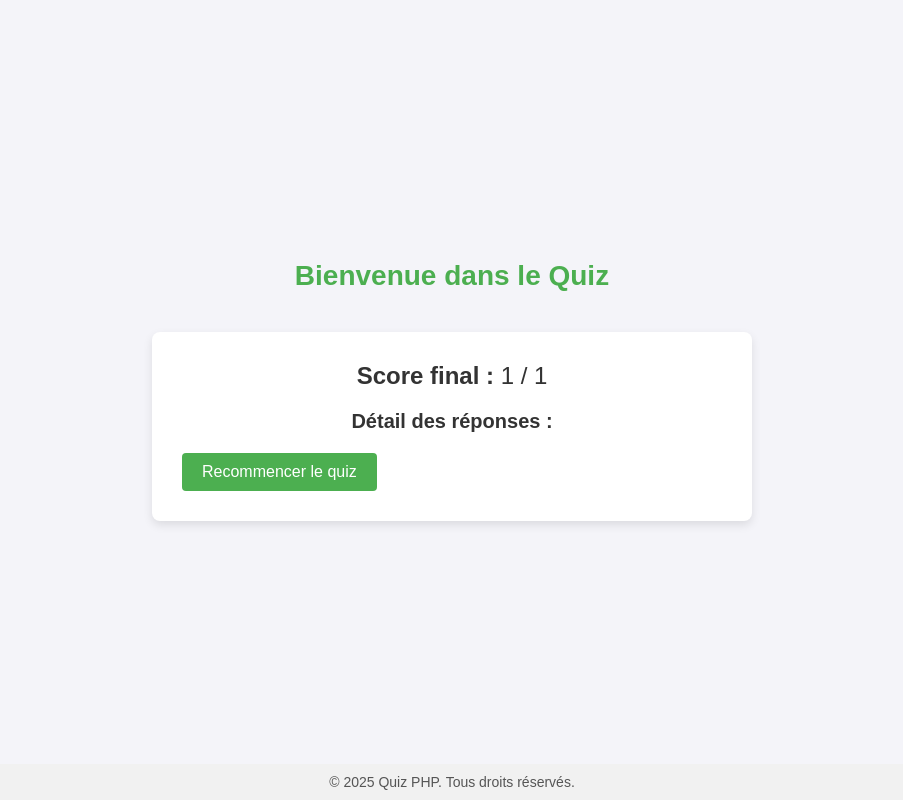
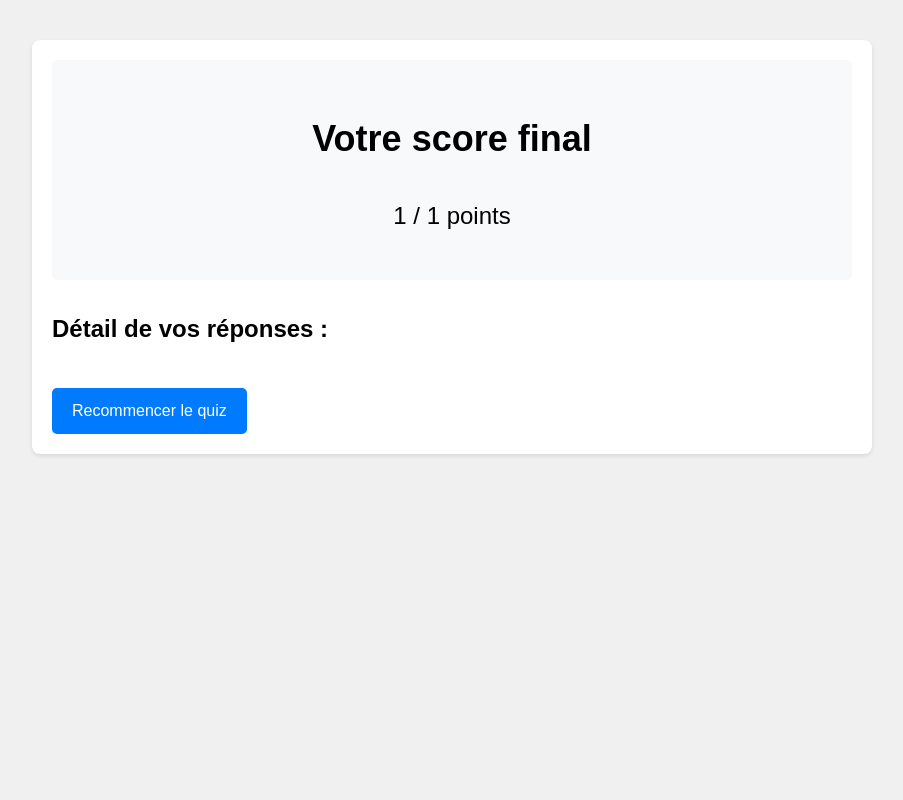
Before and after one commit to muhamadzaiinizeebindaivin/TP-PHP-WEB, a PHP site: page /Classes/Templates/results.php in a window 1280 px wide. Shown: the whole page, without its empty margins (188-1091 px from the left). Run offline with PHP 8.4, Linux system fonts and the light colour scheme; the visitor is signed in with stand-in values (Sample User, id 1); data that the repository does not hold is empty.

Commit message:
Ajout de page result

```diff
--- a/Classes/Templates/header.php
+++ b/Classes/Templates/header.php
@@ -4,7 +4,7 @@
     <meta charset="UTF-8">
     <meta name="viewport" content="width=device-width, initial-scale=1.0">
     <title>Quiz PHP</title>
-    <link rel="stylesheet" href="../_inc/static/style.css"> <!-- Lien vers le fichier CSS -->
+    <link rel="stylesheet" href="../_inc/static/style.css">
 </head>
 <body>
 
--- a/Classes/Templates/results.php
+++ b/Classes/Templates/results.php
@@ -1,43 +1,51 @@
-<!-- templates/results.php -->
 <?php
 session_start();
 
-// Vérifier si les résultats existent
 if (!isset($_SESSION['quiz_results'])) {
     header("Location: index.php");
     exit();
 }
 ?>
-
-<?php include('header.php'); ?>
-
+<!DOCTYPE html>
+<html>
+<head>
+    <title>Résultats du Quiz</title>
+    <link rel="stylesheet" href="../../_inc/static/style.css">
+</head>
+<body>
     <div class="result-container">
         <div class="score">
-        <strong>Score final :</strong> <?php echo $_SESSION['total_score']; ?> / <?php echo $_SESSION['max_score']; ?>
+            <h2>Votre score final</h2>
+            <p><?php echo $_SESSION['total_score']; ?> / <?php echo $_SESSION['max_score']; ?> points</p>
         </div>
 
-    <h2>Détail des réponses :</h2>
+        <h2>Détail de vos réponses :</h2>
         <?php foreach ($_SESSION['quiz_results'] as $questionName => $result): ?>
-        <div class="<?php echo $result['isCorrect'] ? 'correct' : 'incorrect'; ?>">
+            <div class="question-result <?php echo $result['isCorrect'] ? 'correct' : 'incorrect'; ?>">
+                <h3><?php echo $result['text']; ?></h3>
                 <p>
-                <strong>Question :</strong> <?php echo $questionName; ?><br>
-                <strong>Votre réponse :</strong> <?php
+                    <strong>Votre réponse :</strong>
+                    <?php
                         echo is_array($result['submitted'])
                             ? implode(', ', $result['submitted'])
-                        : $result['submitted'];
-                ?><br>
+                            : ($result['submitted'] ?? 'Aucune réponse');
+                    ?>
+                </p>
                 <?php if (!$result['isCorrect']): ?>
-                    <strong>Réponse correcte :</strong> <?php
+                    <p>
+                        <strong>Réponse correcte :</strong>
+                        <?php
                             echo is_array($result['correct'])
                                 ? implode(', ', $result['correct'])
                                 : $result['correct'];
                         ?>
+                    </p>
                 <?php endif; ?>
-            </p>
+                <p>Points : <?php echo $result['isCorrect'] ? $result['score'] : '0'; ?>/<?php echo $result['score']; ?></p>
             </div>
         <?php endforeach; ?>
 
-    <a href="index.php">Recommencer le quiz</a>
+        <a href="../../index.php" class="restart-button">Recommencer le quiz</a>
     </div>
-
-<?php include('footer.php'); ?>
+</body>
+</html>
--- a/_inc/static/style.css
+++ b/_inc/static/style.css
@@ -1,161 +1,118 @@
-/* _inc/static/style.css */
-
-/* Réinitialisation de base pour les marges et le padding */
-* {
-    margin: 0;
-    padding: 0;
-    box-sizing: border-box;
+.quiz-container {
+    max-width: 800px;
+    margin: 20px auto;
+    padding: 20px;
+    background-color: #f9f9f9;
+    border-radius: 8px;
+    box-shadow: 0 2px 4px rgba(0, 0, 0, 0.1);
 }
 
-/* Corps de la page */
-body {
-    font-family: 'Arial', sans-serif;
-    background-color: #f4f4f9;
-    display: flex;
-    justify-content: center;
-    align-items: center;
-    height: 100vh;
-    color: #333;
-    flex-direction: column; /* Ajout pour s'assurer que tout est centré */
-}
-
-/* Header du quiz */
-.header {
-    width: 100%;
-    text-align: center;  /* Centrer le texte du header */
-    margin-bottom: 20px; /* Ajouter un espacement entre le header et le quiz */
-}
-
-.header h1 {
-    font-size: 28px;
-    color: #4CAF50;
-}
-
-/* Conteneur principal du quiz */
-.quiz-container, .result-container {
-    background-color: #ffffff;
-    padding: 30px;
-    border-radius: 8px;
-    box-shadow: 0 4px 10px rgba(0, 0, 0, 0.1);
-    max-width: 600px;
-    width: 100%;
-    margin: 20px auto;
-}
-
-/* Style pour chaque question */
 .question {
-    margin-bottom: 20px;
+    margin-bottom: 25px;
+    padding: 15px;
+    background-color: white;
+    border-radius: 5px;
+    box-shadow: 0 1px 3px rgba(0, 0, 0, 0.05);
 }
 
 .question p {
     font-size: 18px;
-    margin-bottom: 10px;
+    color: #333;
+    margin-bottom: 15px;
 }
 
-/* Champs de formulaire */
-input[type="text"], input[type="radio"], input[type="checkbox"] {
+input[type="text"] {
+    width: 100%;
+    padding: 8px;
+    border: 1px solid #ddd;
+    border-radius: 4px;
+    margin: 5px 0;
+}
+
+label {
+    display: block;
+    margin: 10px 0;
+    cursor: pointer;
+}
+
+input[type="radio"],
+input[type="checkbox"] {
     margin-right: 10px;
 }
 
-input[type="text"] {
-    padding: 8px;
-    width: 100%;
-    border: 1px solid #ccc;
-    border-radius: 4px;
-}
-
-input[type="radio"], input[type="checkbox"] {
-    transform: scale(1.2);
-}
-
-/* Label */
-label {
-    font-size: 16px;
-    display: block;
-    margin-bottom: 8px;
-}
-
-/* Bouton d'envoi */
 input[type="submit"] {
     background-color: #4CAF50;
     color: white;
+    padding: 10px 20px;
     border: none;
-    padding: 12px 20px;
     border-radius: 4px;
+    cursor: pointer;
     font-size: 16px;
-    cursor: pointer;
-    width: 100%;
     margin-top: 20px;
-    transition: background-color 0.3s;
 }
 
 input[type="submit"]:hover {
     background-color: #45a049;
 }
 
-/* Résultats */
+/* Results page styles */
+body {
+    font-family: Arial, sans-serif;
+    line-height: 1.6;
+    margin: 0;
+    padding: 20px;
+    background-color: #f0f0f0;
+}
+
 .result-container {
-    background-color: #fff;
-    padding: 30px;
+    max-width: 800px;
+    margin: 20px auto;
+    padding: 20px;
+    background-color: white;
     border-radius: 8px;
-    box-shadow: 0 4px 10px rgba(0, 0, 0, 0.1);
-    max-width: 600px;
-    width: 100%;
-    margin: 20px auto;
+    box-shadow: 0 2px 4px rgba(0, 0, 0, 0.1);
 }
 
 .score {
     font-size: 24px;
-    color: #333;
-    margin-bottom: 20px;
+    margin-bottom: 30px;
+    padding: 20px;
+    background-color: #f8f9fa;
+    border-radius: 5px;
     text-align: center;
 }
 
 .correct {
-    color: green;
+    color: #28a745;
+    border-left: 4px solid #28a745;
+    padding-left: 15px;
+    margin-bottom: 15px;
 }
 
 .incorrect {
-    color: red;
+    color: #dc3545;
+    border-left: 4px solid #dc3545;
+    padding-left: 15px;
+    margin-bottom: 15px;
 }
 
-.result-container h2 {
-    font-size: 20px;
-    margin-top: 20px;
-    color: #333;
-    text-align: center;
+.question-result {
+    background-color: #f8f9fa;
+    padding: 15px;
+    margin-bottom: 15px;
+    border-radius: 5px;
 }
 
-.result-container p {
-    font-size: 16px;
-    margin-bottom: 10px;
+.restart-button {
+    display: inline-block;
+    background-color: #007bff;
+    color: white;
+    padding: 10px 20px;
+    text-decoration: none;
+    border-radius: 5px;
+    margin-top: 20px;
 }
 
-/* Bouton pour recommencer */
-a {
-    display: inline-block;
-    margin-top: 20px;
-    text-decoration: none;
-    background-color: #4CAF50;
-    color: white;
-    padding: 10px 20px;
-    border-radius: 4px;
-    text-align: center;
-    transition: background-color 0.3s;
+.restart-button:hover {
+    background-color: #0056b3;
 }
-
-a:hover {
-    background-color: #45a049;
-}
-
-/* Footer */
-.footer {
-    background-color: #f1f1f1;
-    text-align: center;
-    padding: 10px;
-    position: fixed;
-    bottom: 0;
-    width: 100%;
-    font-size: 14px;
-    color: #555;
-}
```
Also changed, not shown: Classes/Quiz/QuizController.php (+15 -14 lines), Classes/Templates/quiz_form.php (+13 -10 lines), submit_quiz.php (+9 -2 lines). Lines whose indentation alone changed are shown as unchanged.
